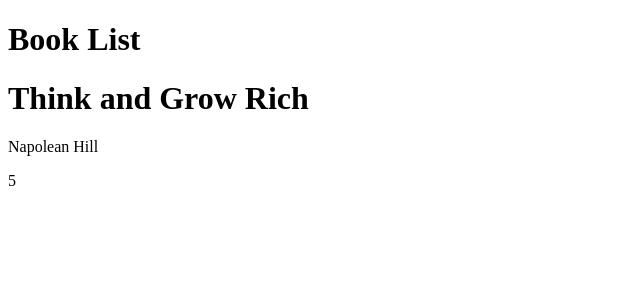
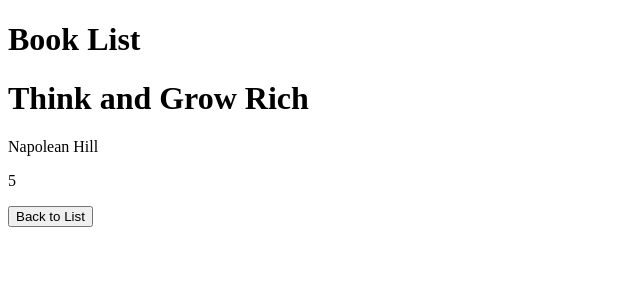
Before and after one commit to Olusamimaths/Reading-List, an Angular app: page /detail/1 in a window 1280 px wide. Shown: the top 300 px of the page, without its empty margins (0-640 px from the left). Built offline with nearby package versions, Linux system fonts and the light colour scheme.

Commit message:
:sparkles: navigating back to list from details

```diff
--- a/src/app/book-detail/book-detail.component.html
+++ b/src/app/book-detail/book-detail.component.html
@@ -6,3 +6,7 @@
     <p class="book__notes" *ngIf="book.notes">{{book.notes}}</p>
     <img src="book.cover_image" *ngIf="book.cover_image" class="book__cover-image" />
 </div>
+
+<button class="back" (click)="goBack()">
+    Back to List
+</button>
--- a/src/app/book-detail/book-detail.component.ts
+++ b/src/app/book-detail/book-detail.component.ts
@@ -23,6 +23,10 @@ export class BookDetailComponent implements OnInit {
     this.bookService.getBook(id).subscribe((book) => (this.book = book));
   }
 
+  goBack(): void {
+    this.location.back();
+  }
+
   ngOnInit(): void {
     this.getBook();
   }
```
